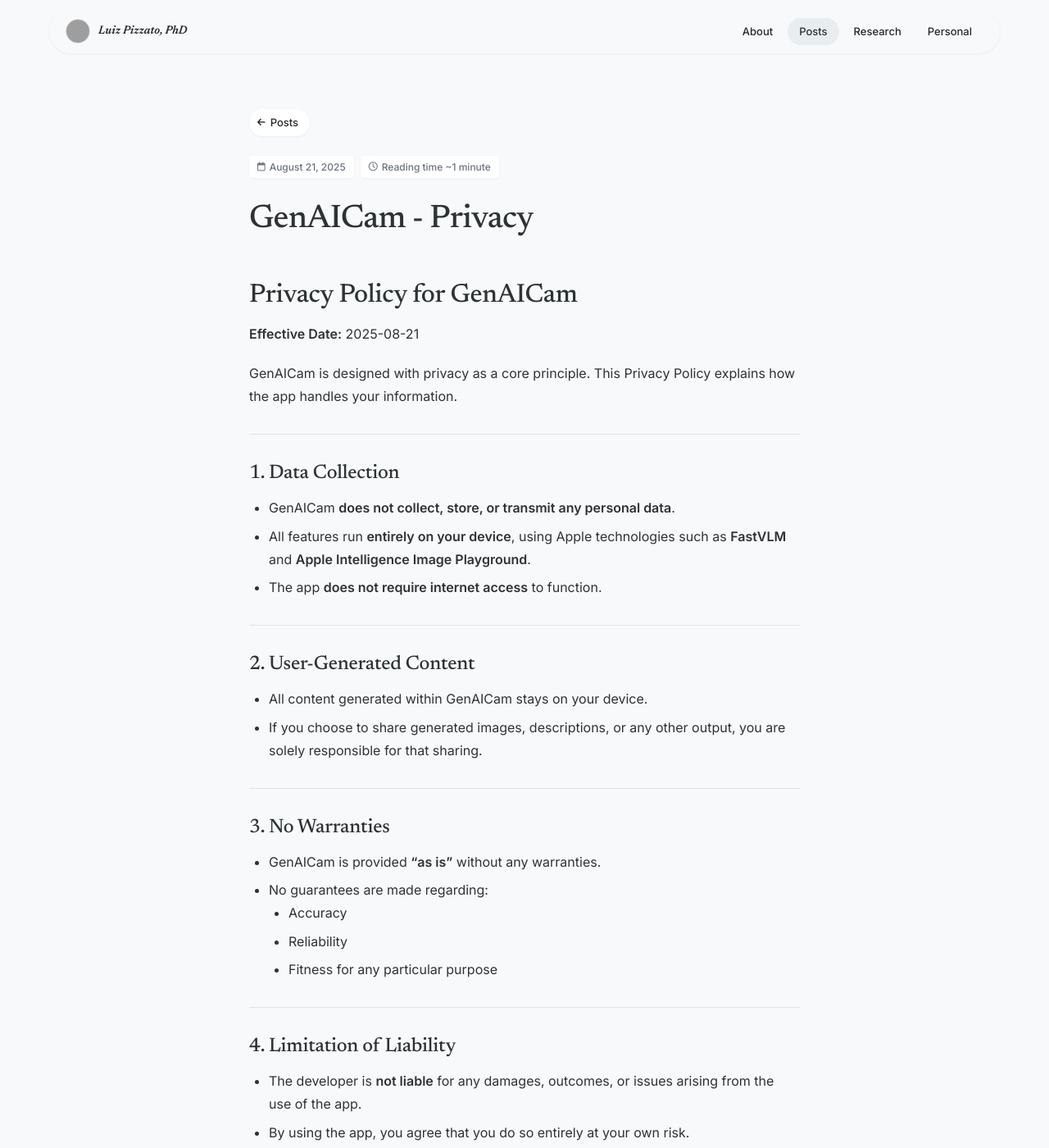
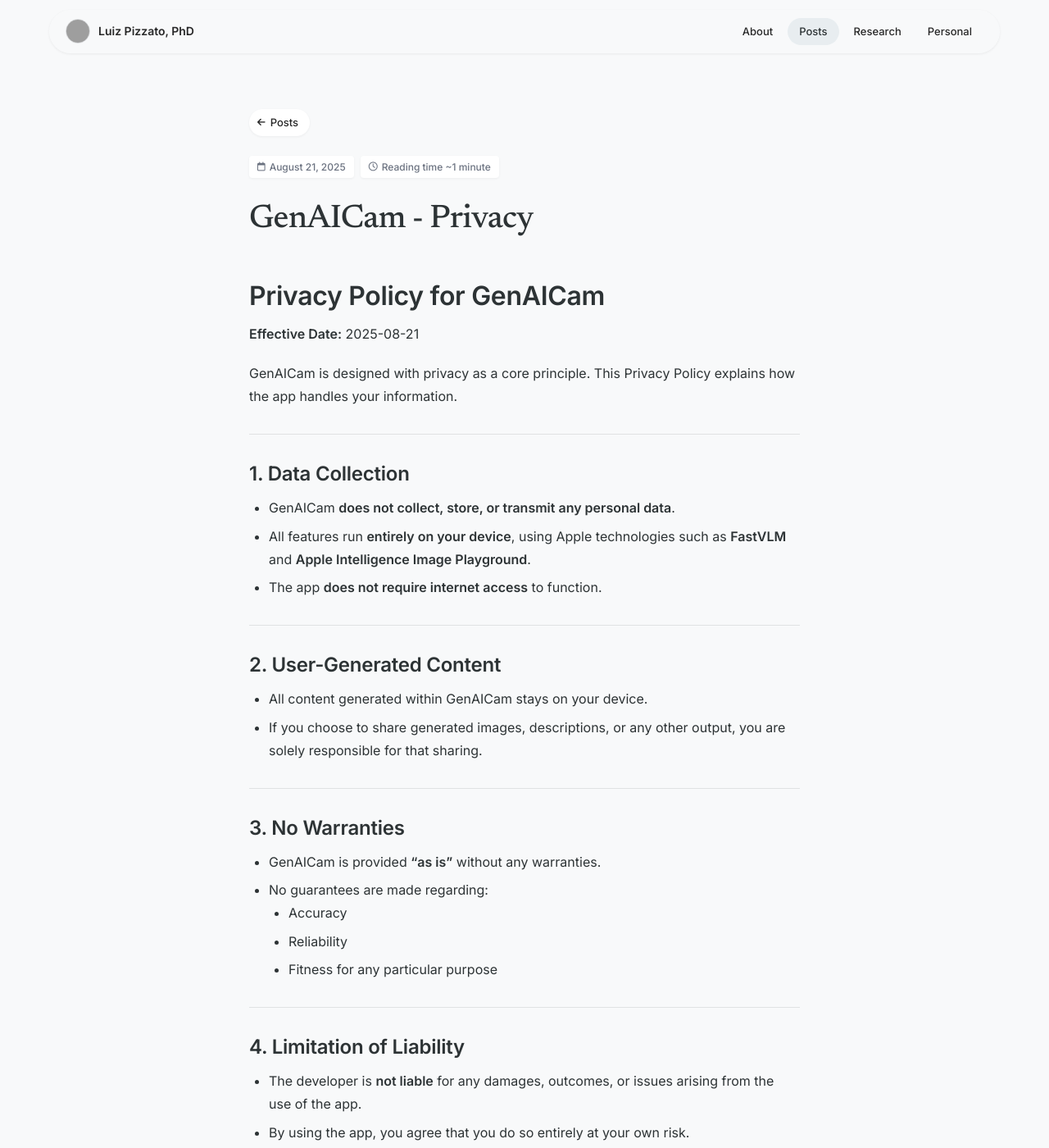
Before and after one commit to pizzato/pizzato.github.io, a Jekyll site: the page built from _posts/2025-08-21-genaicam-privacy.markdown, in a window 1280 px wide and 1400 px high. Shown: the whole window at 82% size. Built offline with Jekyll 4.4.1, drawn with Linux system fonts in a browser that asks for light colours.

Commit message:
style: consolidate to 2 fonts — Inter (body/UI) + Newsreader (display only)
- Add blanket font-family: inherit override to prevent Fira Sans (old
  theme) from bleeding through on any element
- Newsreader now used only for .display-lg/md/sm headings and the large
  .impact-metric number — purposeful, decorative use only
- Nav identity, page content h1-h3, status/archive headings all switched
  to Inter for visual consistency, especially on mobile
- Removed italic style from nav identity and status heading

Co-Authored-By: Claude Sonnet 4.5 <noreply@anthropic.com>

```diff
--- a/assets/css/revamp.css
+++ b/assets/css/revamp.css
@@ -70,6 +70,11 @@ body {
   font-weight: 400;
   -webkit-font-smoothing: antialiased;
   -moz-osx-font-smoothing: grayscale;
+}
+
+/* Blanket override — prevent Fira Sans (old theme) from appearing anywhere */
+*, *::before, *::after {
+  font-family: inherit;
 }
 
 /* Override old site styles */
@@ -149,8 +154,6 @@ ul, ol { list-style: none; }
   font-weight: 600;
   color: var(--on-surface);
   flex-shrink: 0;
-  font-family: 'Newsreader', Georgia, serif;
-  font-style: italic;
 }
 
 .nav-avatar {
@@ -359,10 +362,8 @@ ul, ol { list-style: none; }
 }
 
 .status-heading {
-  font-family: 'Newsreader', Georgia, serif;
-  font-size: 1.25rem;
-  font-style: italic;
-  font-weight: 500;
+  font-size: 1.1rem;
+  font-weight: 600;
   color: var(--on-surface);
   margin-bottom: 10px;
 }
@@ -487,10 +488,8 @@ a.bento-impact:hover .impact-metric { color: var(--primary); }
 }
 
 .archive-title {
-  font-family: 'Newsreader', Georgia, serif;
-  font-size: 1.5rem;
-  font-style: italic;
-  font-weight: 500;
+  font-size: 1.25rem;
+  font-weight: 600;
   color: var(--on-surface);
   margin-bottom: 24px;
 }
@@ -828,8 +827,7 @@ a.bento-impact:hover .impact-metric { color: var(--primary); }
 .page-content h4, .page-content h5, .page-content h6,
 .article-body h1, .article-body h2, .article-body h3,
 .article-body h4, .article-body h5, .article-body h6 {
-  font-family: 'Newsreader', Georgia, serif;
-  font-weight: 500;
+  font-weight: 600;
   color: var(--on-surface);
   margin-top: 2rem;
   margin-bottom: 0.75rem;
@@ -840,7 +838,7 @@ a.bento-impact:hover .impact-metric { color: var(--primary); }
 .page-content h1, .article-body h1 { font-size: 2rem; }
 .page-content h2, .article-body h2 { font-size: 1.5rem; }
 .page-content h3, .article-body h3 { font-size: 1.25rem; }
-.page-content h4, .article-body h4 { font-size: 1rem; font-family: 'Inter', sans-serif; font-weight: 600; }
+.page-content h4, .article-body h4 { font-size: 1rem; font-weight: 600; }
 
 .page-content p, .article-body p { margin-bottom: 1.25rem; }
 
```
